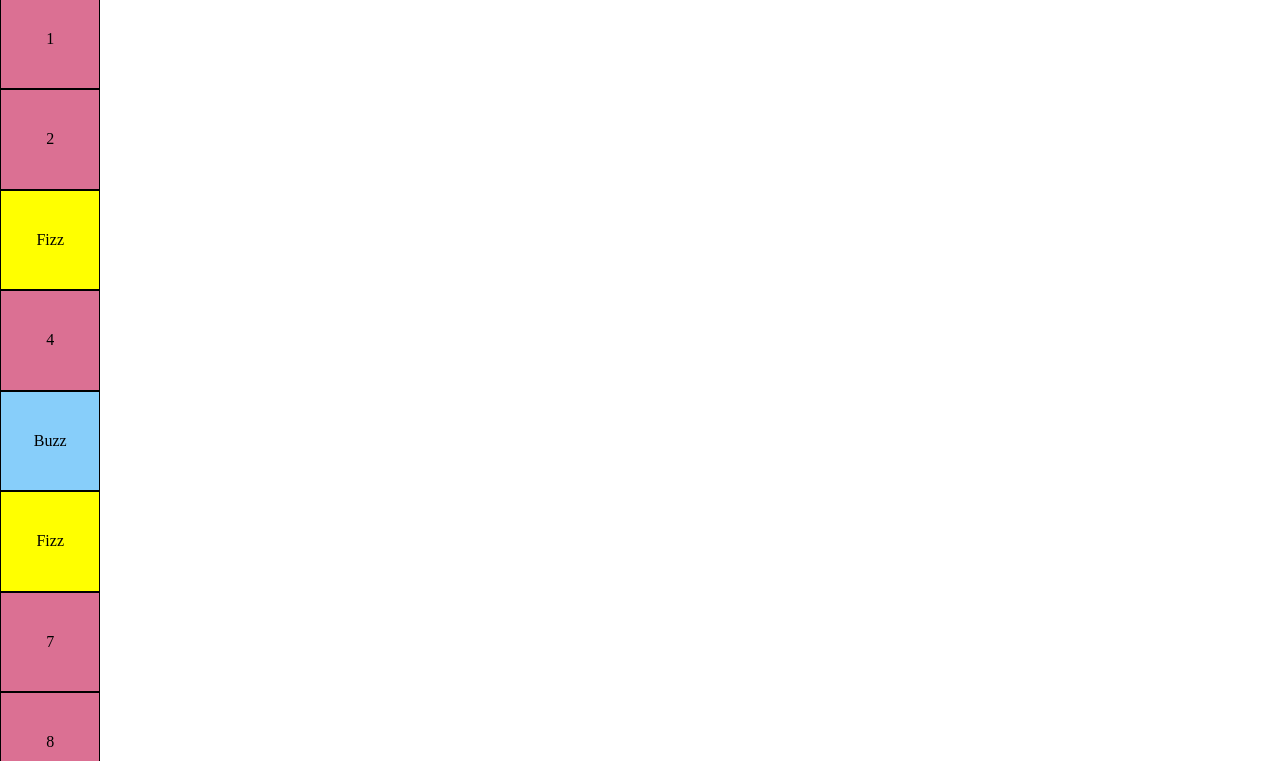
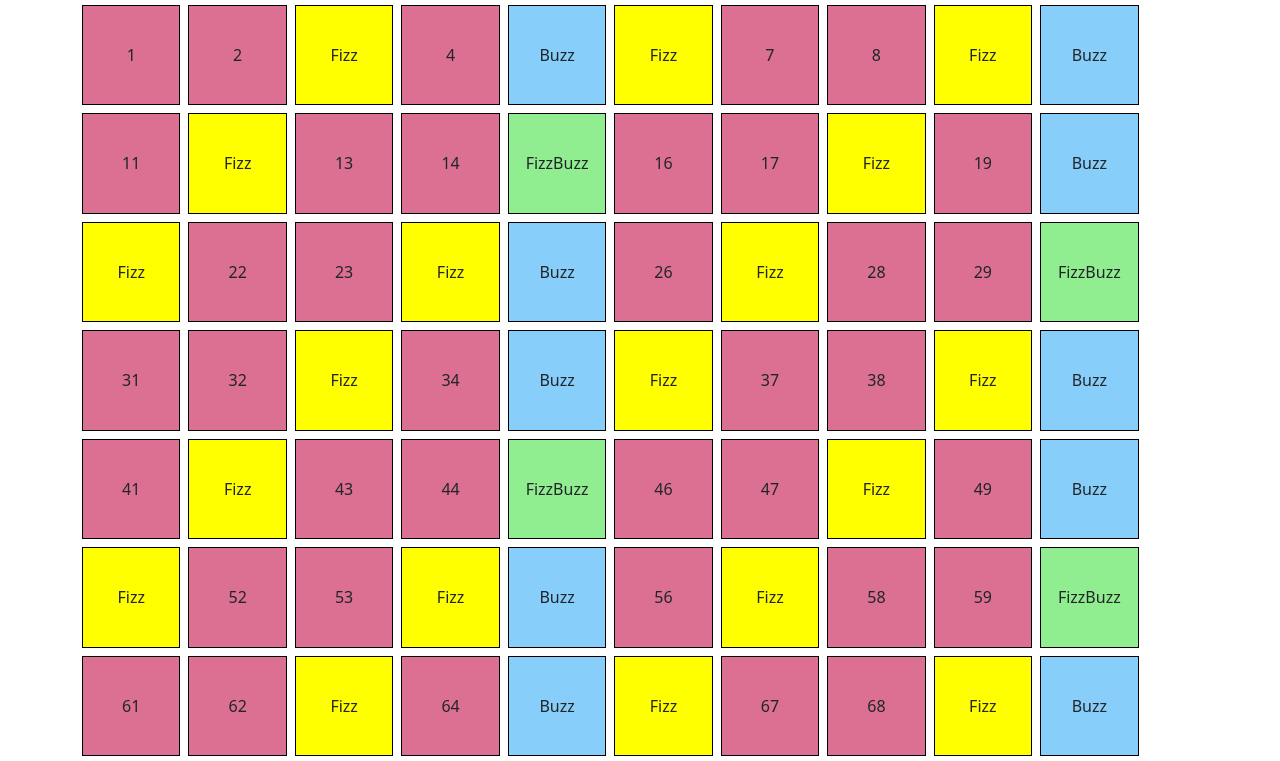
Before and after one commit to SerenaMalusa/js-fizzbuzz, a plain HTML site: page index.html in a window 1280 px wide. Shown: the part 91-852 px from the top of the page. Drawn offline with nearby package versions, Linux system fonts and the light colour scheme.

Commit message:
fix: reenter bottstrap css lol

```diff
--- a/index.html
+++ b/index.html
@@ -13,6 +13,10 @@
      <!-- title and icon -->
      <title>Calcolo del prezzo del biglietto del treno</title>
      <link rel="icon" href="./img/logo-small.ico" />
+
+     <!-- CSS STYLESHEETS -->
+     <!-- bootstrap -->
+     <link href="https://cdn.jsdelivr.net/npm/bootstrap@5.3.2/dist/css/bootstrap.min.css" rel="stylesheet" integrity="sha384-T3c6CoIi6uLrA9TneNEoa7RxnatzjcDSCmG1MXxSR1GAsXEV/Dwwykc2MPK8M2HN" crossorigin="anonymous">
 
      <!-- my stylesheet -->
      <link rel="stylesheet" href="./css/style.css">
--- a/js/script.js
+++ b/js/script.js
@@ -34,7 +34,7 @@ for (i = 1; i <= 100; i++) {
     //stampa il numero
     box.innerText = boxText;
 
-    //8. aggiungi all'elemento le opportune classi
+    //8. aggiungi all'elemento le opportune clssi di bootstrap
     box.classList.add('box',boxText);
 
     //7. metti l'elemento creato in pagina
```
